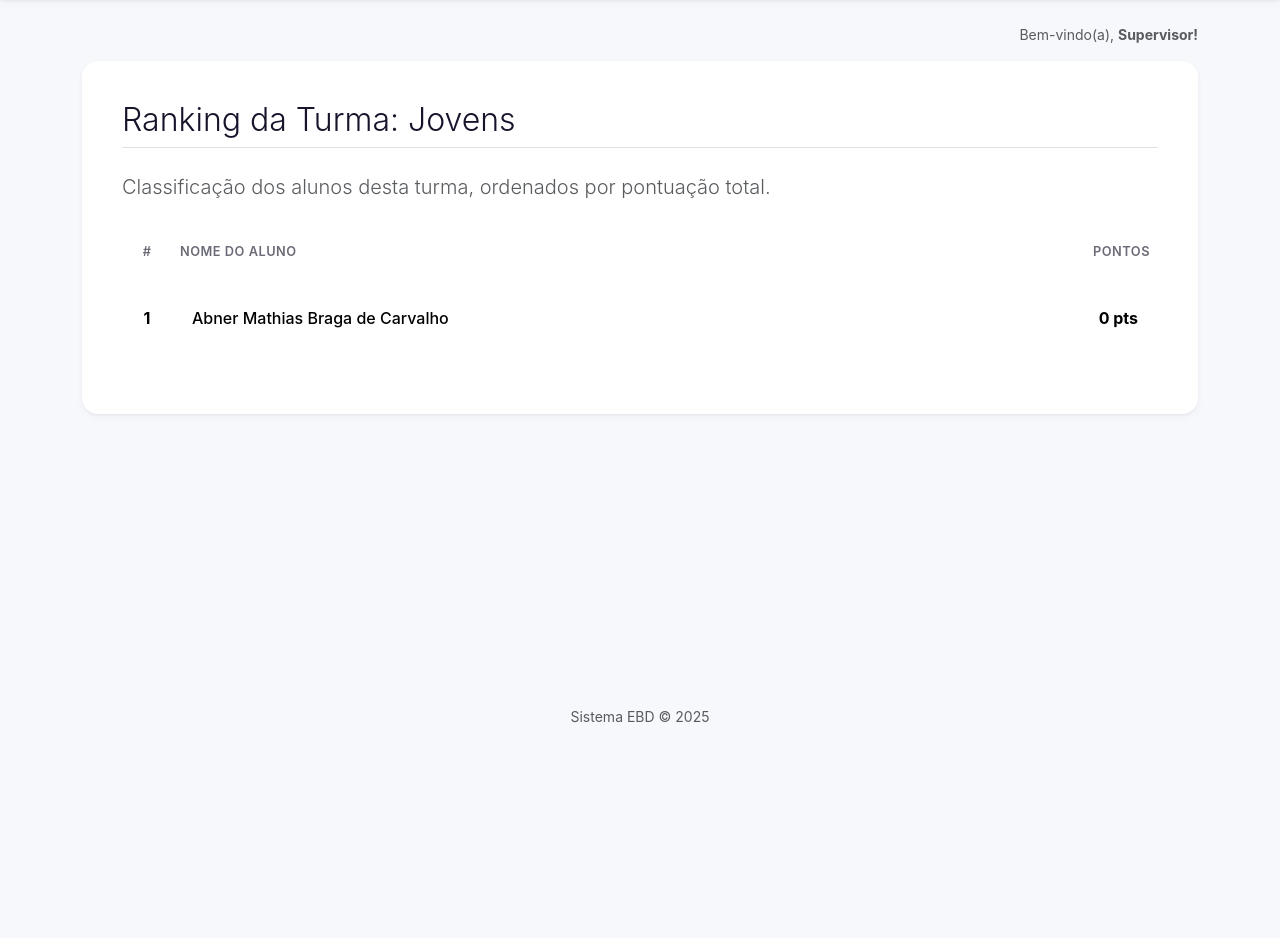
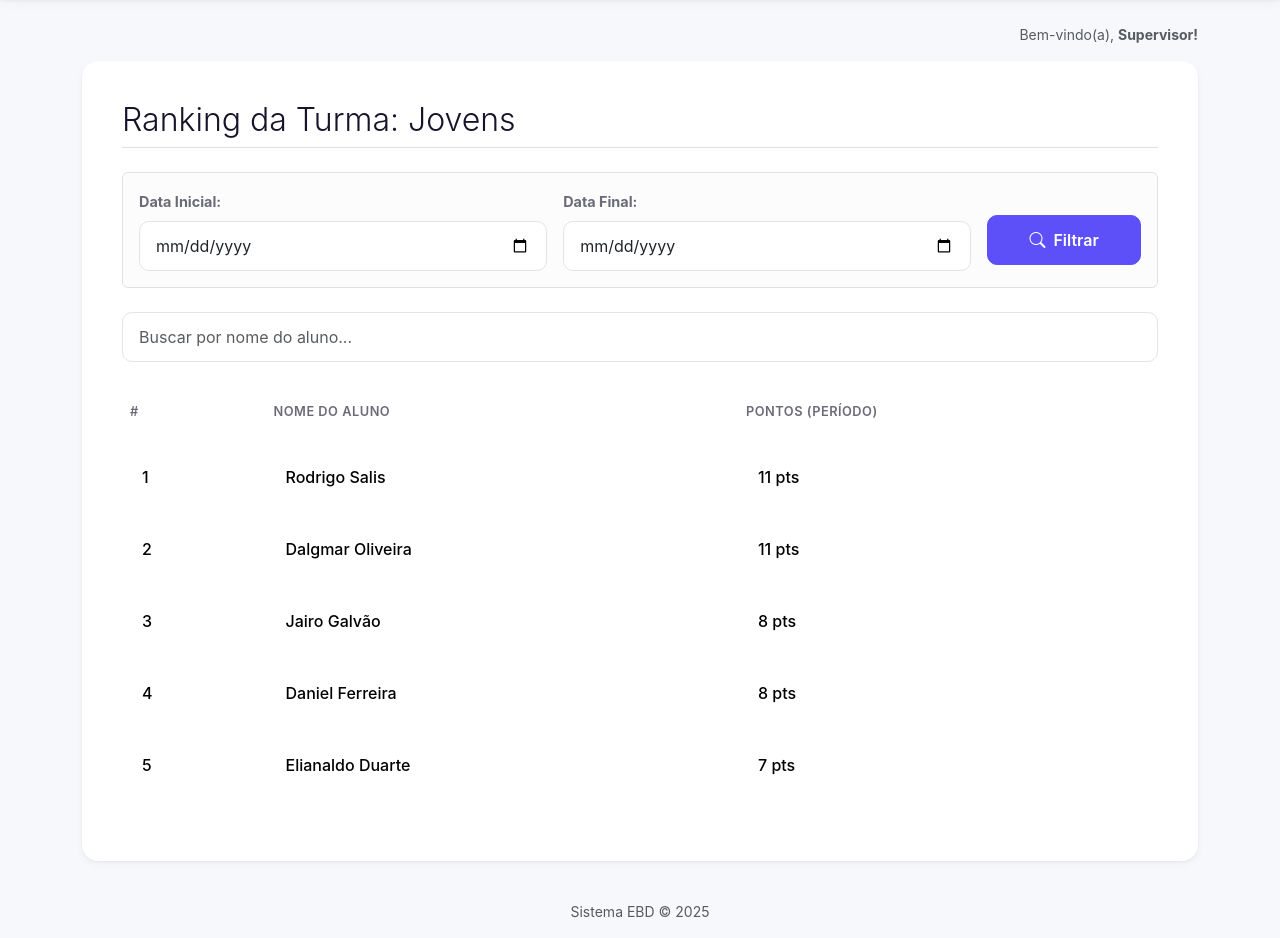
Before and after one commit to WdyCarvalho/SISTEMA-10---EBD, a Django app: page /turma/1/detalhes/ in a window 1280 px wide. Shown: the part 57-995 px from the top of the page. Before the commit the page ends 780 px from the top, so only its background shows below. Run offline with Django 5.2, Linux system fonts and the light colour scheme; a user stored in the database is signed in; data comes from the database, SQL or seed files in the repository.

Commit message:
Relatório de ranckings por data | Turma pode ter mais de um professor; Chamada de professor atualizada com todos os professores da turma.

```diff
--- a/core/views.py
+++ b/core/views.py
@@ -7,7 +7,7 @@ from django.contrib.auth.models import User, Group
 from django.contrib.auth.decorators import login_required
 from django.forms import modelformset_factory # Importamos o "criador de super-formulários"
 from django.db import transaction
-from django.db.models import Sum, Avg, Count
+from django.db.models import Sum, Avg, Count, Q
 from .models import Turma, Aluno, Chamada, RegistroChamada, User, PerfilProfessor, RegistroChamadaProfessor
 from .forms import RegistroChamadaForm, RegistroChamadaProfessorForm, TurmaForm, ProfessorUserCreationForm, AlunoUserCreationForm, SupervisorUserCreationForm, AlunoUserUpdateForm, ProfessorUserUpdateForm
 from datetime import date # Para pegar a data de hoje
@@ -26,7 +26,8 @@ def dashboard(request):
     if not permissores['is_professor']:
         return HttpResponseForbidden("<h1>Acesso Negado</h1><p>Esta página é apenas para professores.</p>")
 
-    turmas_do_professor = Turma.objects.filter(professor=request.user).order_by('nome')
+    turmas_do_professor = Turma.objects.filter(professores=request.user).order_by('nome').distinct()
+
     contexto = {
         'usuario': request.user,
         'turmas': turmas_do_professor,
@@ -34,33 +35,28 @@ def dashboard(request):
     return render(request, 'dashboard.html', contexto)
 
 
-# --- NOSSA NOVA VIEW ---
 # core/views.py
 
+# START CHANGE: Substituir a view 'pagina_chamada' inteira
 @login_required
 def pagina_chamada(request, turma_id):
     """
-    (ETAPA 12 - ATUALIZADA)
+    (ETAPA FINAL - ATUALIZADA)
     Controla a página "Fazer Chamada".
-    Acesso: Supervisor (qualquer turma) ou Professor (apenas sua turma).
-    Permite ao Supervisor pontuar o professor titular da turma.
+    Agora lida com um FormSet de Alunos E um FormSet de Professores.
     """
     permissores = permissoes_context(request)
-
-    # 1. Busca a Turma
     turma = get_object_or_404(Turma, id=turma_id)
 
-    # --- INÍCIO DA ATUALIZAÇÃO DE SEGURANÇA ---
+    # 1. SEGURANÇA (Já atualizamos na Etapa 3)
     acesso_permitido = False
-
     if permissores['is_supervisor']:
         acesso_permitido = True
-    elif permissores['is_professor'] and turma.professor == request.user:
+    elif permissores['is_professor'] and request.user in turma.professores.all():
         acesso_permitido = True
 
     if not acesso_permitido:
         return HttpResponseForbidden("<h1>Acesso Negado</h1><p>Você não tem permissão para fazer a chamada desta turma.</p>")
-    # --- FIM DA ATUALIZAÇÃO DE SEGURANÇA ---
 
     # 2. LÓGICA DE DATA (Igual antes)
     data_selecionada_str = request.GET.get('data', date.today().isoformat())
@@ -70,7 +66,7 @@ def pagina_chamada(request, turma_id):
     chamada, _ = Chamada.objects.get_or_create(
         turma=turma,
         data=data_selecionada,
-        defaults={'criado_por': request.user} # Registra quem criou (o supervisor ou o prof)
+        defaults={'criado_por': request.user}
     )
 
     # 4. GARANTIR REGISTROS DE ALUNOS (Igual antes)
@@ -78,65 +74,69 @@ def pagina_chamada(request, turma_id):
     for aluno in alunos_da_turma:
         RegistroChamada.objects.get_or_create(chamada=chamada, aluno=aluno)
 
-    # --- 5. ATUALIZAÇÃO: GARANTIR REGISTRO DO PROFESSOR TITULAR ---
-    registro_professor = None
-    form_professor = None
-    professor_titular = turma.professor # Pega o professor associado à turma
+    # 5. ATUALIZADO: GARANTIR REGISTROS DOS PROFESSORES (AGORA É UMA LISTA)
+    professores_da_turma = turma.professores.all()
+    for prof_user in professores_da_turma:
+        try:
+            perfil_prof = prof_user.perfil_professor
+            RegistroChamadaProfessor.objects.get_or_create(
+                chamada=chamada,
+                professor=perfil_prof
+            )
+        except PerfilProfessor.DoesNotExist:
+            pass # Ignora se o professor não tiver perfil (raro)
 
-    if professor_titular: # Só faz a chamada do prof se a turma tiver um
-        try:
-            # Pega o perfil do professor titular (NÃO do request.user)
-            perfil_professor = professor_titular.perfil_professor
-            registro_professor, criado = RegistroChamadaProfessor.objects.update_or_create(
-            chamada=chamada,  # Procura o registro pela 'chamada' (que é UNIQUE)
-            defaults={'professor': perfil_professor} # Atualiza o professor se for diferente
-        )
-        except PerfilProfessor.DoesNotExist:
-            professor_titular = None # Zera se o perfil não existir
-
-    # 6. CRIAR O FORMSET DE ALUNOS (Igual antes)
+    # 6. CRIAR FORMSET DE ALUNOS (Igual antes)
     RegistroChamadaFormSet = modelformset_factory(RegistroChamada, form=RegistroChamadaForm, extra=0)
 
-    # 7. PROCESSAR OS FORMULÁRIOS (SALVAR)
+    # 7. NOVO: CRIAR FORMSET DE PROFESSORES
+    RegistroChamadaProfessorFormSet = modelformset_factory(
+        RegistroChamadaProfessor,
+        form=RegistroChamadaProfessorForm,
+        extra=0
+    )
+
+    # 8. PROCESSAR OS FORMULÁRIOS (SALVAR)
     if request.method == 'POST':
+        # Instancia o FormSet de Alunos
         queryset_alunos = RegistroChamada.objects.filter(chamada=chamada)
         formset_alunos = RegistroChamadaFormSet(request.POST, queryset=queryset_alunos, prefix='alunos')
 
-        # Processa o form do professor apenas se ele existir
-        if professor_titular:
-            form_professor = RegistroChamadaProfessorForm(request.POST, instance=registro_professor, prefix='professor')
+        # Instancia o FormSet de Professores
+        queryset_professores = RegistroChamadaProfessor.objects.filter(chamada=chamada, professor__user__in=professores_da_turma)
+        formset_professores = RegistroChamadaProfessorFormSet(request.POST, queryset=queryset_professores, prefix='professores')
 
-            if formset_alunos.is_valid() and form_professor.is_valid():
-                formset_alunos.save()
-                form_professor.save()
-                return redirect('dashboard' if permissores['is_professor'] else 'relatorios')
-        else:
-            # Se não houver professor, só valida os alunos
-            if formset_alunos.is_valid():
-                formset_alunos.save()
-                return redirect('dashboard' if permissores['is_professor'] else 'relatorios')
+        # Valida AMBOS
+        if formset_alunos.is_valid() and formset_professores.is_valid():
+            formset_alunos.save()
+            formset_professores.save() # Salva todos os professores
 
-    # 8. EXIBIR OS FORMULÁRIOS (CARREGAMENTO INICIAL)
+            # Redireciona para o local correto
+            if permissores['is_supervisor']:
+                return redirect('gerenciamento_turmas')
+            else:
+                return redirect('dashboard')
+
+    # 9. EXIBIR OS FORMULÁRIOS (CARREGAMENTO INICIAL)
     else:
+        # FormSet de Alunos
         queryset_alunos = RegistroChamada.objects.filter(chamada=chamada).select_related('aluno').order_by('aluno__nome_completo')
         formset_alunos = RegistroChamadaFormSet(queryset=queryset_alunos, prefix='alunos')
 
-        # Cria o form do professor apenas se ele existir
-        if professor_titular:
-            form_professor = RegistroChamadaProfessorForm(instance=registro_professor, prefix='professor')
+        # FormSet de Professores
+        queryset_professores = RegistroChamadaProfessor.objects.filter(chamada=chamada, professor__user__in=professores_da_turma).select_related('professor__user').order_by('professor__user__username')
+        formset_professores = RegistroChamadaProfessorFormSet(queryset=queryset_professores, prefix='professores')
 
-    # 8. ENVIAR TUDO PARA O TEMPLATE
+    # 10. ENVIAR TUDO PARA O TEMPLATE
     contexto = {
         'turma': turma,
-        'professor_titular': professor_titular, # Envia o prof. da turma para o template
         'formset_alunos': formset_alunos,
-        'form_professor': form_professor, # Pode ser None
+        'formset_professores': formset_professores, # Nova variável (FormSet)
         'data_selecionada_str': data_selecionada_str,
         'chamada': chamada,
     }
     return render(request, 'chamada.html', contexto)
-
-# core/views.py
+# END CHANGE
 
 @login_required
 def pagina_relatorios(request):
@@ -219,37 +219,60 @@ def login_router(request):
 
 # core/views.py
 
+# core/views.py
+
 @login_required
 def detalhes_turma(request, turma_id):
     """
-    (ETAPA 12 - ATUALIZADA)
-    Mostra o ranking de alunos para uma turma.
-    Acesso: Supervisor (qualquer turma) ou Professor (apenas sua turma).
+    Mostra o ranking de alunos para uma turma específica.
+    (Agora com filtro de data).
     """
     permissores = permissoes_context(request)
     turma = get_object_or_404(Turma, id=turma_id)
 
-    # --- INÍCIO DA ATUALIZAÇÃO DE SEGURANÇA ---
+    # --- LÓGICA DE PERMISSÃO (Existente) ---
     acesso_permitido = False
-
-    # Supervisores podem ver qualquer turma
     if permissores['is_supervisor']:
         acesso_permitido = True
-
-    # Professores podem ver (apenas) suas próprias turmas
-    elif permissores['is_professor'] and turma.professor == request.user:
+    elif permissores['is_professor'] and request.user in turma.professores.all():
+        acesso_permitido = True
+    elif permissores['is_aluno'] and request.user.aluno.turma == turma:
         acesso_permitido = True
 
     if not acesso_permitido:
-        return HttpResponseForbidden("<h1>Acesso Negado</h1>Você não tem permissão para ver esta turma.")
-    # --- FIM DA ATUALIZAÇÃO DE SEGURANÇA ---
+        return HttpResponseForbidden("<h1>Acesso Negado</h1><p>Você não tem permissão para ver esta turma.</p>")
+    # --- FIM DA LÓGICA DE PERMISSÃO ---
 
-    # Se o acesso for permitido, busca os alunos
-    ranking_alunos_turma = Aluno.objects.filter(turma=turma).order_by('-pontos_totais')
+    # --- LÓGICA DE FILTRO DE DATA (Nova) ---
+    data_inicio = request.GET.get('data_inicio')
+    data_fim = request.GET.get('data_fim')
+
+    date_filter = Q()
+    if data_inicio:
+        date_filter &= Q(registros_de_chamada__chamada__data__gte=data_inicio)
+    if data_fim:
+        date_filter &= Q(registros_de_chamada__chamada__data__lte=data_fim)
+    # --- FIM DA LÓGICA DE FILTRO ---
+
+    # A consulta agora filtra pela turma E calcula os pontos no período
+    ranking_alunos_turma = Aluno.objects.filter(
+        turma=turma # 1. Filtra apenas alunos desta turma
+    ).annotate(
+        pontos_no_periodo=Sum( # 2. Calcula os pontos no período
+            'registros_de_chamada__pontos_ganhos',
+            filter=date_filter
+        )
+    ).filter(
+        pontos_no_periodo__gt=0 # 3. Remove alunos sem pontos no período
+    ).order_by(
+        '-pontos_no_periodo' # 4. Ordena
+    )
 
     contexto = {
         'turma': turma,
         'ranking_alunos_turma': ranking_alunos_turma,
+        'data_inicio': data_inicio,
+        'data_fim': data_fim,
     }
 
     return render(request, 'detalhes_turma.html', contexto)
@@ -326,41 +349,129 @@ def relatorio_aluno_individual(request, aluno_id):
 # ETAPA 13: NOVAS VIEWS DOS CARDS DO SUPERVISOR
 # -----------------------------------------------------------------
 
+# core/views.py
+
 @login_required
 def relatorio_ranking_alunos(request):
-    """Página 1: Mostra o Ranking Geral de Alunos."""
+    """Página 1: Mostra o Ranking Geral de Alunos (Agora com filtro de data)."""
     permissores = permissoes_context(request)
     if not permissores['is_supervisor']:
         return HttpResponseForbidden("<h1>Acesso Negado</h1><p>Apenas supervisores podem ver este relatório.</p>")
 
-    ranking_alunos_geral = Aluno.objects.all().order_by('-pontos_totais')[:20]
-    contexto = {'ranking_alunos_geral': ranking_alunos_geral}
+    # --- LÓGICA DE FILTRO DE DATA ---
+    data_inicio = request.GET.get('data_inicio')
+    data_fim = request.GET.get('data_fim')
+
+    # Cria um filtro de data dinâmico
+    date_filter = Q()
+    if data_inicio:
+        date_filter &= Q(registros_de_chamada__chamada__data__gte=data_inicio)
+    if data_fim:
+        date_filter &= Q(registros_de_chamada__chamada__data__lte=data_fim)
+    # --- FIM DA LÓGICA DE FILTRO ---
+
+    # A consulta agora é dinâmica:
+    # 1. Anota (cria) um novo campo 'pontos_no_periodo'
+    # 2. Soma os 'pontos_ganhos' APENAS dos registros que passam no 'date_filter'
+    # 3. Filtra (remove) alunos que tiveram 0 ou menos pontos no período
+    # 4. Ordena pelo novo campo
+    ranking_alunos_geral = Aluno.objects.annotate(
+        pontos_no_periodo=Sum(
+            'registros_de_chamada__pontos_ganhos',
+            filter=date_filter
+        )
+    ).filter(
+        pontos_no_periodo__gt=0
+    ).order_by(
+        '-pontos_no_periodo'
+    )[:20] # Pega os 20 primeiros do período
+
+    contexto = {
+        'ranking_alunos_geral': ranking_alunos_geral,
+        'data_inicio': data_inicio, # Passa as datas para o template
+        'data_fim': data_fim,       # Passa as datas para o template
+    }
     return render(request, 'relatorios_ranking_alunos.html', contexto)
+
+# core/views.py
 
 @login_required
 def relatorio_ranking_turmas(request):
-    """Página 2: Mostra o Ranking Geral de Turmas."""
+    """Página 2: Mostra o Ranking Geral de Turmas (Agora com filtro de data)."""
     permissores = permissoes_context(request)
     if not permissores['is_supervisor']:
         return HttpResponseForbidden("<h1>Acesso Negado</h1><p>Apenas supervisores podem ver este relatório.</p>")
 
+    # --- LÓGICA DE FILTRO DE DATA ---
+    data_inicio = request.GET.get('data_inicio')
+    data_fim = request.GET.get('data_fim')
+
+    # Filtro de data para os registros DOS ALUNOS
+    date_filter = Q()
+    if data_inicio:
+        date_filter &= Q(alunos__registros_de_chamada__chamada__data__gte=data_inicio)
+    if data_fim:
+        date_filter &= Q(alunos__registros_de_chamada__chamada__data__lte=data_fim)
+    # --- FIM DA LÓGICA DE FILTRO ---
+
+    # A consulta agora calcula a MÉDIA dos pontos ganhos
+    # pelos alunos de cada turma, APENAS no período filtrado.
     ranking_turmas_geral = Turma.objects.annotate(
-        pontuacao_media=Avg('alunos__pontos_totais')
-    ).filter(pontuacao_media__gt=0).order_by('-pontuacao_media')
-    contexto = {'ranking_turmas_geral': ranking_turmas_geral}
+        media_no_periodo=Avg(
+            'alunos__registros_de_chamada__pontos_ganhos',
+            filter=date_filter
+        )
+    ).filter(
+        media_no_periodo__gt=0 # Filtra turmas com média 0 no período
+    ).order_by(
+        '-media_no_periodo' # Ordena pela maior média
+    )
+
+    contexto = {
+        'ranking_turmas_geral': ranking_turmas_geral,
+        'data_inicio': data_inicio,
+        'data_fim': data_fim,
+    }
     return render(request, 'relatorios_ranking_turmas.html', contexto)
+
+# core/views.py
 
 @login_required
 def relatorio_ranking_professores(request):
-    """Página 3: Mostra o Ranking Geral de Professores."""
+    """Página 3: Mostra o Ranking Geral de Professores (Agora com filtro de data)."""
     permissores = permissoes_context(request)
     if not permissores['is_supervisor']:
         return HttpResponseForbidden("<h1>Acesso Negado</h1><p>Apenas supervisores podem ver este relatório.</p>")
 
-    ranking_professores = PerfilProfessor.objects.select_related('user').filter(
-        pontos_totais__gt=0
-    ).order_by('-pontos_totais')
-    contexto = {'ranking_professores': ranking_professores}
+    # --- LÓGICA DE FILTRO DE DATA ---
+    data_inicio = request.GET.get('data_inicio')
+    data_fim = request.GET.get('data_fim')
+
+    # Filtro de data para os registros DO PROFESSOR
+    date_filter = Q()
+    if data_inicio:
+        date_filter &= Q(registros_de_chamada__chamada__data__gte=data_inicio)
+    if data_fim:
+        date_filter &= Q(registros_de_chamada__chamada__data__lte=data_fim)
+    # --- FIM DA LÓGICA DE FILTRO ---
+
+    # A consulta agora soma os pontos do professor APENAS no período filtrado.
+    ranking_professores = PerfilProfessor.objects.annotate(
+        pontos_no_periodo=Sum(
+            'registros_de_chamada__pontos_ganhos',
+            filter=date_filter
+        )
+    ).filter(
+        pontos_no_periodo__gt=0 # Filtra professores com 0 pontos no período
+    ).order_by(
+        '-pontos_no_periodo' # Ordena pelos pontos no período
+    ).select_related('user') # Otimiza a busca pelo nome do usuário
+
+    contexto = {
+        'ranking_professores': ranking_professores,
+        'data_inicio': data_inicio,
+        'data_fim': data_fim,
+    }
     return render(request, 'relatorios_ranking_professores.html', contexto)
 
 @login_required
@@ -370,7 +481,7 @@ def gerenciamento_turmas(request):
     if not permissores['is_supervisor']:
         return HttpResponseForbidden("<h1>Acesso Negado</h1><p>Apenas supervisores podem ver este relatório.</p>")
 
-    lista_todas_turmas = Turma.objects.select_related('professor').all().order_by('nome')
+    lista_todas_turmas = Turma.objects.prefetch_related('professores').order_by('nome')
     contexto = {'lista_todas_turmas': lista_todas_turmas}
     return render(request, 'gerenciamento_turmas.html', contexto)
 
@@ -728,7 +839,7 @@ class ProfessorOwnerOrSupervisorMixin(LoginRequiredMixin, UserPassesTestMixin):
             turma_do_objeto = obj.turma
 
         # Professores só têm acesso se forem donos da turma
-        if permissores['is_professor'] and turma_do_objeto and turma_do_objeto.professor == self.request.user:
+        if permissores['is_professor'] and turma_do_objeto and self.request.user in turma_do_objeto.professores.all():
             return True
 
         return False
--- /dev/null
+++ b/templates/_partials/date_filter_form.html
@@ -0,0 +1,19 @@
+<form method="get" action="" class="mb-4 p-3 border rounded" style="background-color: #fcfcfc;">
+    <div class="row g-3 align-items-center">
+        <div class="col-md-5">
+            <label for="id_data_inicio" class="form-label fw-bold">Data Inicial:</label>
+            <input type="date" name="data_inicio" id="id_data_inicio"
+                   value="{{ data_inicio|default:'' }}" class="form-control">
+        </div>
+        <div class="col-md-5">
+            <label for="id_data_fim" class="form-label fw-bold">Data Final:</label>
+            <input type="date" name="data_fim" id="id_data_fim"
+                   value="{{ data_fim|default:'' }}" class="form-control">
+        </div>
+        <div class="col-md-2 d-grid" style="margin-top: 2.2rem;">
+            <button type="submit" class="btn btn-primary">
+                <i class="bi bi-search me-1"></i> Filtrar
+            </button>
+        </div>
+    </div>
+</form>
--- a/templates/detalhes_turma.html
+++ b/templates/detalhes_turma.html
@@ -4,33 +4,34 @@
 
 {% block content %}
     <h2 class="fw-light border-bottom pb-2 mb-4">Ranking da Turma: {{ turma.nome }}</h2>
-    <p class="lead text-muted mb-4">
-        Classificação dos alunos desta turma, ordenados por pontuação total.
-    </p>
+
+    {% include '_partials/date_filter_form.html' %}
+
+    <input type="text" id="searchInput" onkeyup="filterTable('searchInput', 'searchableTable')"
+           placeholder="Buscar por nome do aluno..." class="form-control search-box mb-4">
 
     <div class="table-responsive">
-        <table class="table table-hover align-middle">
+        <table class="table table-hover align-middle" id="searchableTable">
             <thead>
                 <tr>
-                    <th class="text-center" style="width: 50px;">#</th>
+                    <th class="posicao">#</th>
                     <th>Nome do Aluno</th>
-                    <th class="text-end" style="width: 120px;">Pontos</th>
+                    <th class="pontos">Pontos (Período)</th>
                 </tr>
             </thead>
             <tbody>
                 {% for aluno in ranking_alunos_turma %}
-                    <tr>
-                        <td class="text-center fw-bold">{{ forloop.counter }}</td>
-                        <td>{{ aluno.nome_completo }}</td>
-                        <td class="text-end fw-bold">{{ aluno.pontos_totais }} pts</td>
-                    </tr>
+                <tr>
+                    <td class="posicao">{{ forloop.counter }}</td>
+                    <td>{{ aluno.nome_completo }}</td>
+                    <td class="pontos">{{ aluno.pontos_no_periodo }} pts</td>
+                </tr>
                 {% empty %}
-                    <tr>
-                        <td colspan="3">Nenhum aluno encontrado nesta turma ou sem pontuação.</td>
-                    </tr>
+                <tr>
+                    <td colspan="3">Nenhum aluno com pontuação encontrada para este período.</td>
+                </tr>
                 {% endfor %}
             </tbody>
         </table>
     </div>
-
 {% endblock %}
```
Also changed, not shown: core/forms.py (+17 -13 lines), core/models.py (+12 -7 lines), templates/chamada.html (+41 -30 lines), templates/gerenciamento_turmas.html (+11 -1 lines), templates/relatorios_ranking_alunos.html (+8 -4 lines), templates/relatorios_ranking_professores.html (+9 -4 lines), templates/relatorios_ranking_turmas.html (+9 -4 lines), core/migrations/0007_remove_turma_professor_turma_professores.py (added), core/migrations/0008_alter_registrochamadaprofessor_chamada_and_more.py (added), db.sqlite3.
